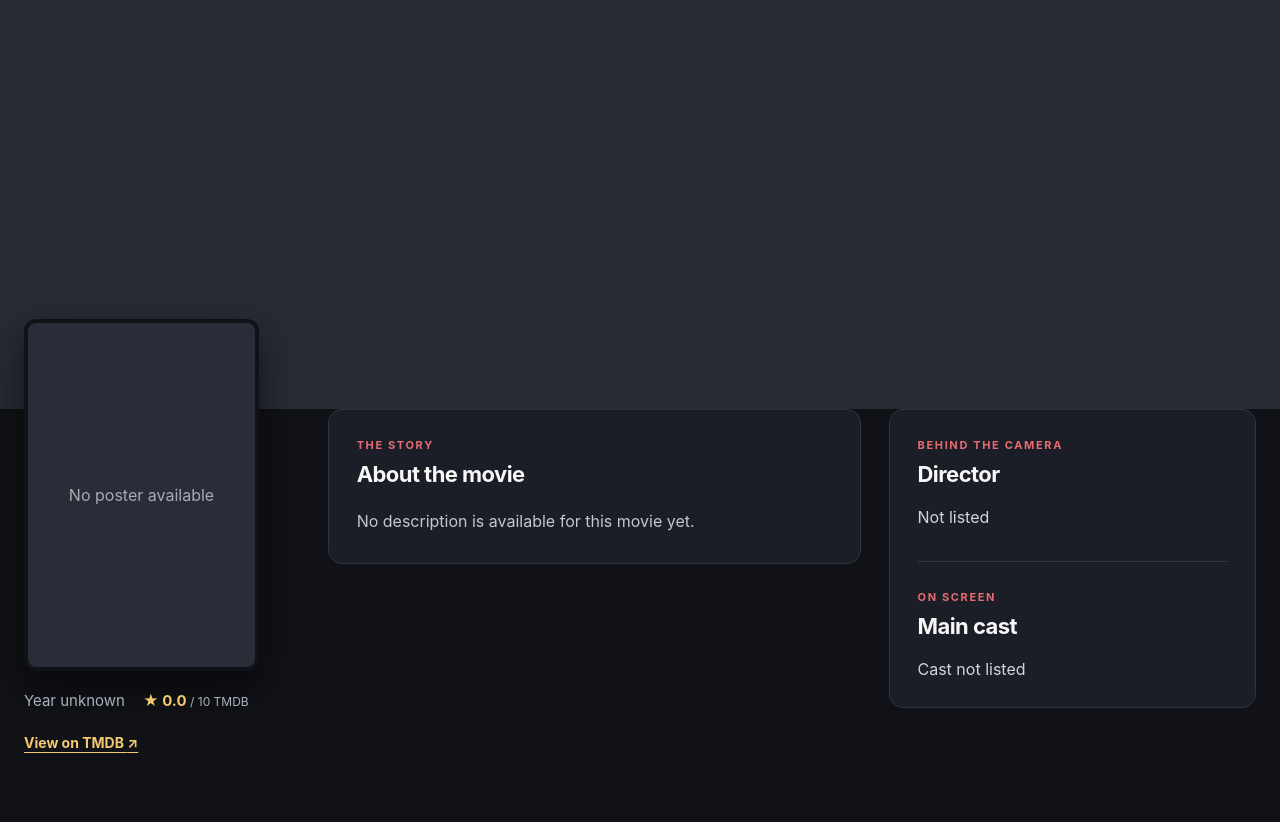
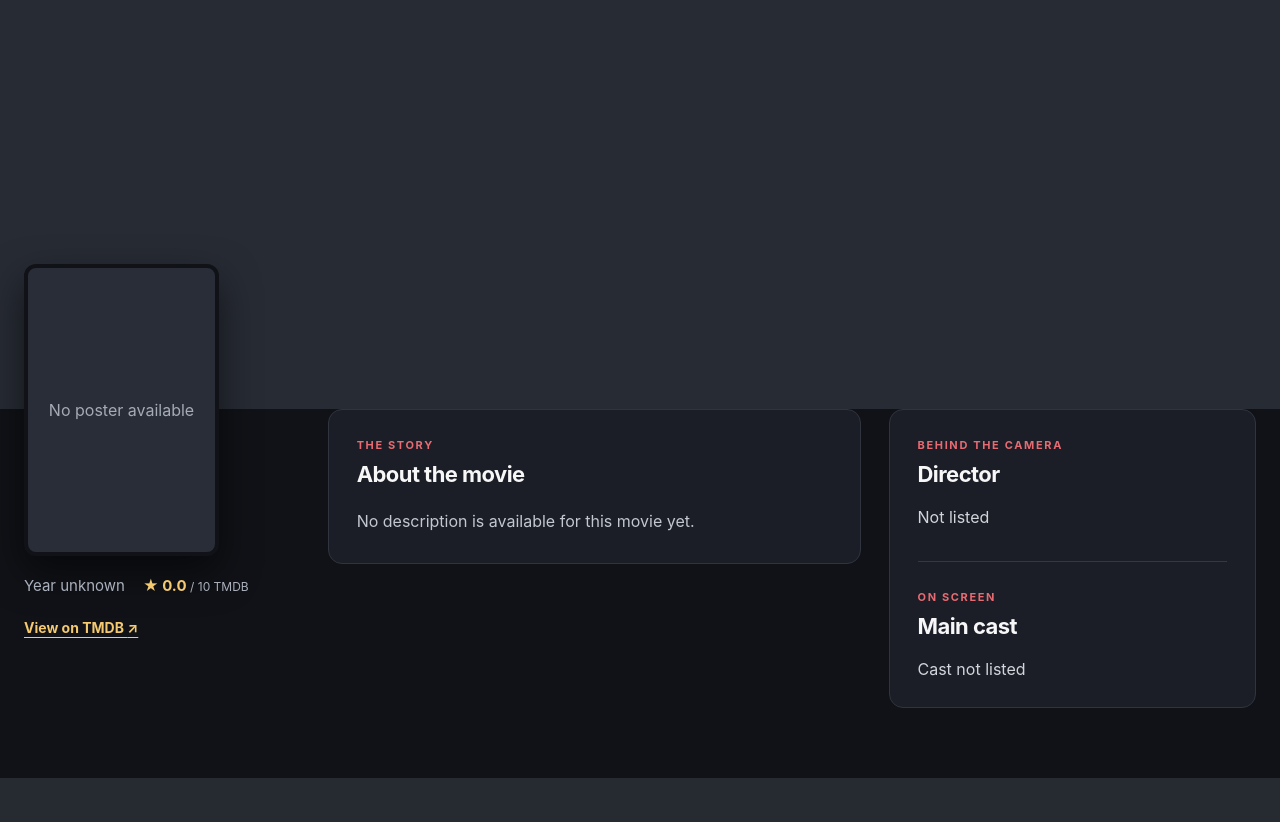
Before and after one commit to Snowstormme/movie-finder, a Flask app: page /movie/1 in a window 1280 px wide. Shown: the part 84-906 px from the top of the page. After the commit the page ends 862 px from the top, so only its background shows below. Run offline with Flask 3, Linux system fonts and the light colour scheme; data that the repository does not hold is empty.

Commit message:
Keep movie title visible beside backdrop

```diff
--- a/static/style.css
+++ b/static/style.css
@@ -130,13 +130,13 @@ main.container { padding: 42px 0 80px; }
     grid-template-columns: minmax(210px, .75fr) minmax(0, 1.45fr) minmax(230px, 1fr);
     align-items: start;
     gap: 28px;
-    margin-top: -90px;
+    margin-top: -145px;
     padding-bottom: 70px;
 }
 .film-identity { min-width: 0; }
 .detail-poster {
     display: block;
-    width: min(100%, 235px);
+    width: min(100%, 195px);
     aspect-ratio: 2 / 3;
     object-fit: cover;
     border: 4px solid #101217;
@@ -163,7 +163,7 @@ main.container { padding: 42px 0 80px; }
 .tmdb-link:hover { color: #ffe2a2; }
 
 .detail-panel {
-    margin-top: 90px;
+    margin-top: 145px;
     padding: 28px;
     background: #1b1e26;
     border: 1px solid #30343e;
```
